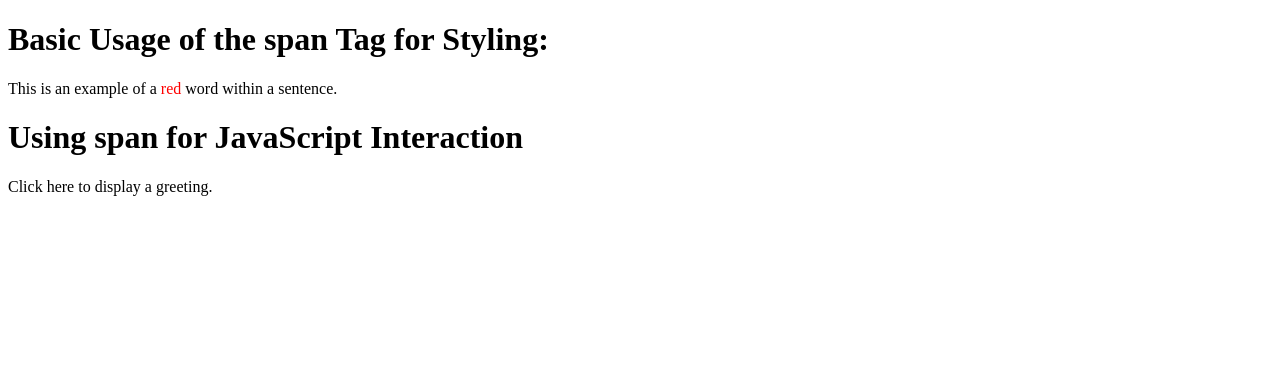
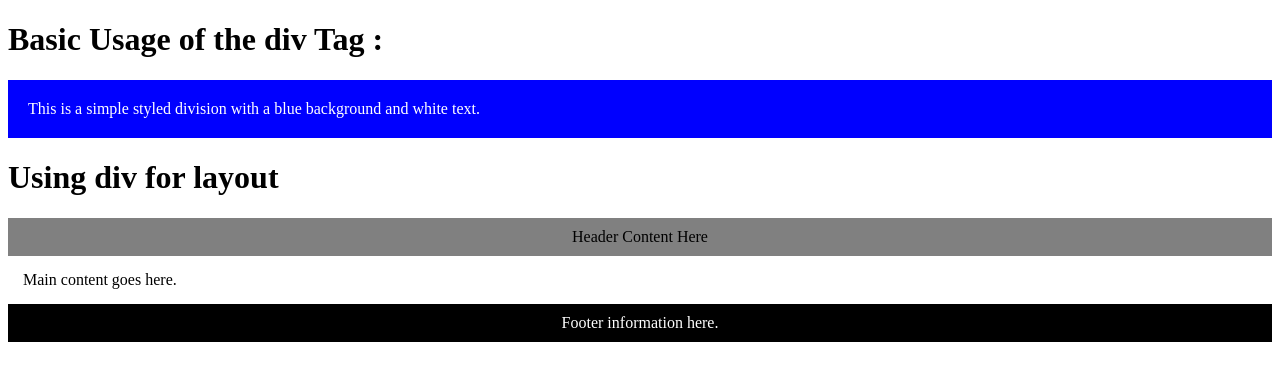
Before and after one commit to MjeedBakr/html-course, a plain HTML site: page index.html in a window 1280 px wide. Drawn offline with Linux system fonts and the light colour scheme.

Commit message:
<div> element

```diff
--- a/index.html
+++ b/index.html
@@ -3,16 +3,28 @@
 <head>
     <meta charset="UTF-8">
     <meta name="viewport" content="width=device-width, initial-scale=1.0">
-    <title>Learning HTML</title>
+    <title>Document</title>
 </head>
 <body>
 
-  <h1>Basic Usage of the span Tag for Styling:</h1>
 
-  <p>This is an example of a <span style="color: red;">red</span> word within a sentence.</p>
 
-  <h1>Using span for JavaScript Interaction</h1>
-  <p>Click <span onclick="alert('Hello!')">here</span> to display a greeting.</p>
+    <h1>Basic Usage of the div Tag :</h1>
+    <div style="background-color: blue; color: white; padding: 20px;">
+        This is a simple styled division with a blue background and white text.
+    </div>
+
+
+    <h1>Using div for layout</h1>
+    <div id="header" style="background-color: gray; padding: 10px; text-align: center;">
+        Header Content Here
+    </div>
+    <div id="main" style="padding: 15px;">
+        Main content goes here.
+    </div>
+    <div id="footer" style="background-color: black; color: white; padding: 10px; text-align: center;">
+        Footer information here.
+    </div>
 
 
 </body>
```
